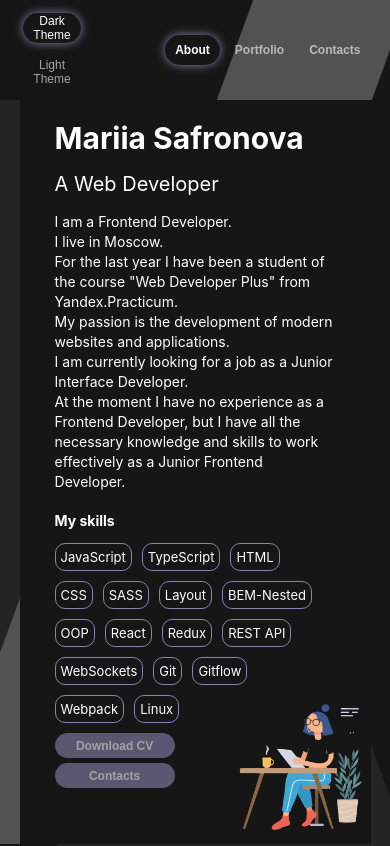
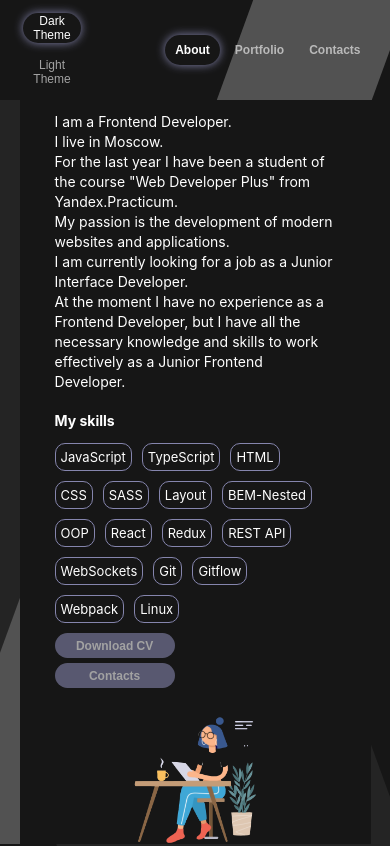
Before and after one commit to mary-an-safronova/portfolio, a React (Create React App) app: page / in a window 390 px wide. Shown: the top 846 px of the page. Built offline with nearby package versions, Linux system fonts and the light colour scheme.

Commit message:
style: fixed adaptation for 'about' block

```diff
--- a/src/components/about/about.module.css
+++ b/src/components/about/about.module.css
@@ -115,6 +115,10 @@
         width: 80%;
     }
 
+    .title {
+        font-size: 40px;
+    }
+
     .subtitle {
         font-size: 24px;
         margin: 16px 0;
@@ -129,16 +133,6 @@
         font-size: 16px;
         font-weight: bold;
         margin-top: 30px;
-    }
-
-    .skillText {
-        font-size: 16px;
-    }
-}
-
-@media screen and (max-width: 1280px) {
-    .title {
-        font-size: 40px;
     }
 
     .skillText {
@@ -168,8 +162,7 @@
     }
 
     .infoWrap {
-        margin: 50px 50px 50px 50px;
-        padding-top: 100px;
+        margin: 100px 50px 0 50px;
     }
 
     .skillsTitle {
@@ -183,9 +176,6 @@
     }
 
     .photoWrap {
-        position: absolute;
-        right: 0;
-        bottom: 0;
         margin: 0;
     }
 
```
